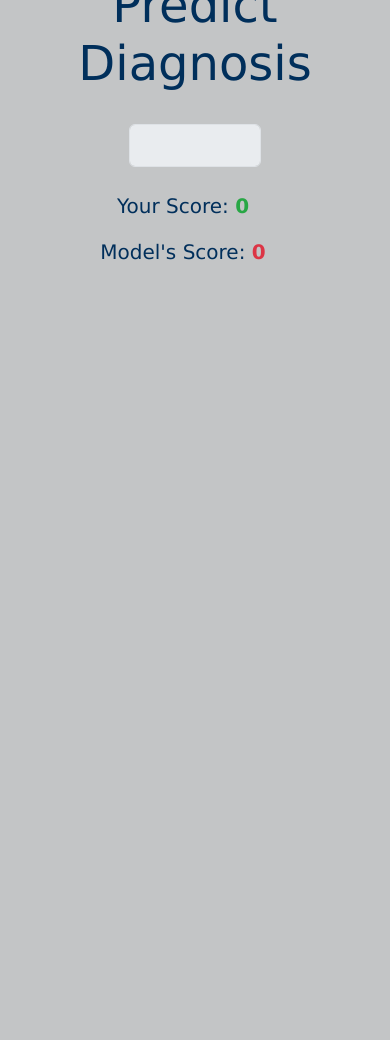
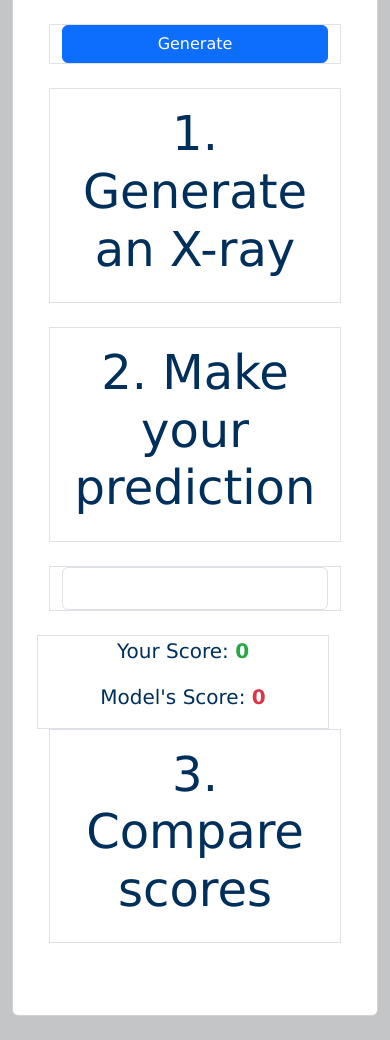
Before and after one commit to ktownkinley/project_4, a Flask app: page /game in a window 390 px wide. Shown: the part 1356-2396 px from the top of the page. Before the commit the page ends 1616 px from the top, so only its background shows below. Run offline with Flask 3, Linux system fonts and the light colour scheme; some libraries are stand-ins or nearby versions.

Commit message:
game updated html

```diff
--- a/flask_project/app/static/css/style.css
+++ b/flask_project/app/static/css/style.css
@@ -10,9 +10,10 @@
   width: auto;
 }
 
-.form-control {
-  width: auto;
-}
+/* .form-control {
+  width: 100%;
+} */
+
 
 /* Ensure text color is white for navbar items */
 .navbar-brand,
@@ -40,7 +41,6 @@ h5 {
 }
 input.form-control {
   height:100%;
-
 }
 
 .carousel-item img {
@@ -68,8 +68,9 @@ body {
 }
 
 .dropdownMenu {
+
   font-size: 19px !important;
-  max-width: 250px;
+  width: 100%;
   margin: 0 auto;
 }
 
--- a/flask_project/app/templates/game.html
+++ b/flask_project/app/templates/game.html
@@ -25,40 +25,41 @@
 
 
     <div class="container text-center my-4">
-
+        <div class="card p-5" style="background-color: #ffff;">
             <h1 class="mb-5">Are You Smarter Than MyXray?</h1>
             <div class="row">
-            <div class="col-lg-6 col-sm-12 mb-5">
-                <p>Lorem ipsum dolor sit amet consectetur adipisicing elit. Porro sint deleniti quos hic nam neque quo
-                    ab? Quos eveniet cum perferendis quas culpa natus dolorem fuga laudantium alias aspernatur
+                <div class="col-lg-6 col-sm-12 mb-5 border">
+                    <p>Lorem ipsum dolor sit amet consectetur adipisicing elit. Porro sint deleniti quos hic nam neque
+                        quoab? Quos eveniet cum perferendis quas culpa natus dolorem fuga laudantium alias aspernatur
                         exercitationem dignissimos numquam nam qui, at beatae perspiciatis repellendus. Praesentium,
                         pariatur. Pariatur ipsum voluptates voluptatem. Consectetur accusamus voluptate eum voluptates
                     </p>
                 </div>
-            <div class="col-lg-6 col-sm-12 mb-4">
+                <div class="col-lg-6 col-sm-12 mb-4 border">
                     <img src="../static/images/xray.jpg" id="xrayimage" width="100%" alt="xrayimage">
                 </div>
-            <div class="col-lg-4 d-md-block">
+                <div class="col-lg-4 d-grid border mb-4">
                     <button class="btn btn-primary" type="button">Generate</button>
                     <!-- <button class="btn btn-secondary mb-4" id='imageButton' type="button">Generate X-Ray</button> -->
 
                 </div>
-            <div class="col-lg-8 mb-4">
-                <h2>Generate X-ray</h2>
+                <div class="col-lg-8 mb-4 border py-3">
+                    <h2>1. Generate an X-ray</h2>
                 </div>
 
-            <div class="col-lg-8 mb-4">
-                <h2>Predict Diagnosis</h2>
+                <div class="col-lg-8 mb-4 border py-3">
+                    <h2>2. Make your prediction</h2>
                 </div>
 
-            <div class="col-lg-4 mb-4">
-                <select class="form-control dropdownMenu d-md-block" disabled>
+                <div class="col-lg-4 mb-4 d-grid gap-2 border">
+                    <select class="form-control dropdownMenu">
                         <option value="option1"></option>
                         <option value="option2">Normal</option>
                         <option value="option3">Pneumonia</option>
                     </select>
                 </div>
-            <div class="row col-lg-12 mb-4">
+
+                <div class="row col-lg-12 border">
                     <div class="col-md-6">
                         <p>Your Score: <span id="counter1">0</span></p>
                     </div>
@@ -66,7 +67,11 @@
                         <p>Model's Score: <span id="counter2">0</span></p>
                     </div>
                 </div>
+                <div class="col-lg-12 mb-4 border py-3">
+                    <h2>3. Compare scores</h2>
+                </div>
 
+            </div>
         </div>
 
         <!--
```
Lines whose indentation alone changed are shown as unchanged.
